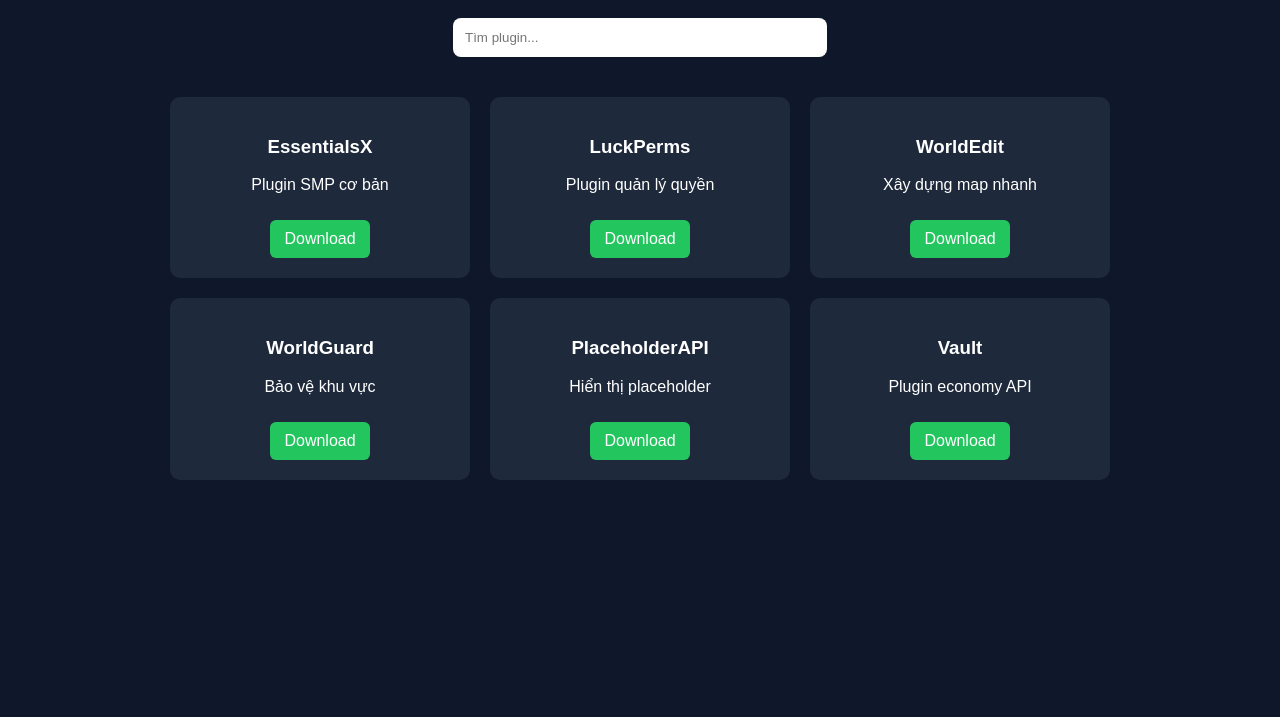
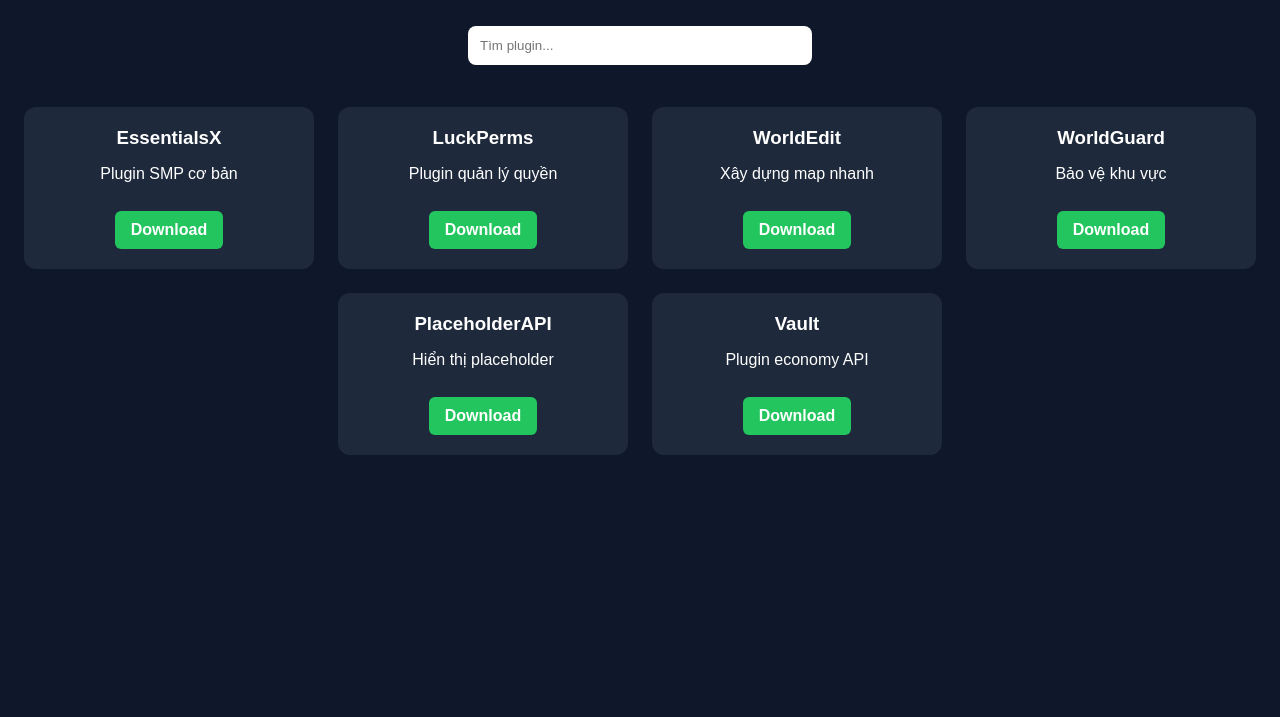
Before and after one commit to chidoi2012/plugins, a plain HTML site: page index.html in a window 1280 px wide. Shown: the part 83-800 px from the top of the page. Drawn offline with Linux system fonts and the light colour scheme.

Commit message:
Update HTML structure and styling for plugin download page

```diff
--- a/index.html
+++ b/index.html
@@ -2,7 +2,7 @@
 <html lang="vi">
 <head>
 <meta charset="UTF-8">
-<title>Minecraft Plugin Hub</title>
+<title>Minecraft Plugin Download</title>
 
 <style>
 
@@ -11,14 +11,16 @@
 color:white;
 font-family:Arial;
 text-align:center;
+margin:0;
 }
 
 h1{
 color:#38bdf8;
+margin-top:30px;
 }
 
 .search{
-width:350px;
+width:320px;
 padding:12px;
 border-radius:8px;
 border:none;
@@ -30,24 +32,34 @@
 flex-wrap:wrap;
 justify-content:center;
 margin-top:30px;
+padding-bottom:40px;
 }
 
 .card{
 background:#1e293b;
-width:260px;
-margin:10px;
+width:250px;
+margin:12px;
 padding:20px;
-border-radius:10px;
+border-radius:12px;
+}
+
+.card h3{
+margin:0;
 }
 
 .btn{
 display:inline-block;
-margin-top:10px;
-padding:10px 14px;
+margin-top:12px;
+padding:10px 16px;
 background:#22c55e;
 color:white;
 text-decoration:none;
 border-radius:6px;
+font-weight:bold;
+}
+
+.btn:hover{
+background:#16a34a;
 }
 
 </style>
@@ -57,44 +69,44 @@
 
 <h1>⚡ Minecraft Plugin Download</h1>
 
-<input class="search" type="text" id="search" placeholder="Tìm plugin..." onkeyup="searchPlugin()">
+<input class="search" id="search" type="text" placeholder="Tìm plugin..." onkeyup="searchPlugin()">
 
 <div class="container" id="plugins">
 
 <div class="card">
 <h3>EssentialsX</h3>
 <p>Plugin SMP cơ bản</p>
-<a class="btn" href="https://github.com/EssentialsX/Essentials/releases/latest/download/EssentialsX.jar">Download</a>
+<a class="btn" href="https://github.com/EssentialsX/Essentials/releases/latest/download/EssentialsX.jar" target="_blank">Download</a>
 </div>
 
 <div class="card">
 <h3>LuckPerms</h3>
 <p>Plugin quản lý quyền</p>
-<a class="btn" href="https://download.luckperms.net/1515/bukkit/loader/LuckPerms-Bukkit.jar">Download</a>
+<a class="btn" href="https://download.luckperms.net/1515/bukkit/loader/LuckPerms-Bukkit.jar" target="_blank">Download</a>
 </div>
 
 <div class="card">
 <h3>WorldEdit</h3>
 <p>Xây dựng map nhanh</p>
-<a class="btn" href="https://dev.bukkit.org/projects/worldedit/files/latest">Download</a>
+<a class="btn" href="https://modrinth.com/plugin/worldedit" target="_blank">Download</a>
 </div>
 
 <div class="card">
 <h3>WorldGuard</h3>
 <p>Bảo vệ khu vực</p>
-<a class="btn" href="https://dev.bukkit.org/projects/worldguard/files/latest">Download</a>
+<a class="btn" href="https://modrinth.com/plugin/worldguard" target="_blank">Download</a>
 </div>
 
 <div class="card">
 <h3>PlaceholderAPI</h3>
 <p>Hiển thị placeholder</p>
-<a class="btn" href="https://github.com/PlaceholderAPI/PlaceholderAPI/releases/latest/download/PlaceholderAPI.jar">Download</a>
+<a class="btn" href="https://github.com/PlaceholderAPI/PlaceholderAPI/releases/latest" target="_blank">Download</a>
 </div>
 
 <div class="card">
 <h3>Vault</h3>
 <p>Plugin economy API</p>
-<a class="btn" href="https://www.spigotmc.org/resources/vault.34315/">Download</a>
+<a class="btn" href="https://www.spigotmc.org/resources/vault.34315/" target="_blank">Download</a>
 </div>
 
 </div>
@@ -103,12 +115,12 @@
 
 function searchPlugin(){
 
-let input = document.getElementById("search").value.toLowerCase();
-let cards = document.querySelectorAll(".card");
+let input=document.getElementById("search").value.toLowerCase();
+let cards=document.querySelectorAll(".card");
 
-cards.forEach(card => {
+cards.forEach(card=>{
 
-let text = card.innerText.toLowerCase();
+let text=card.innerText.toLowerCase();
 
 if(text.includes(input)){
 card.style.display="block";
@@ -123,4 +135,4 @@
 </script>
 
 </body>
-  </html>
+</html>
```
